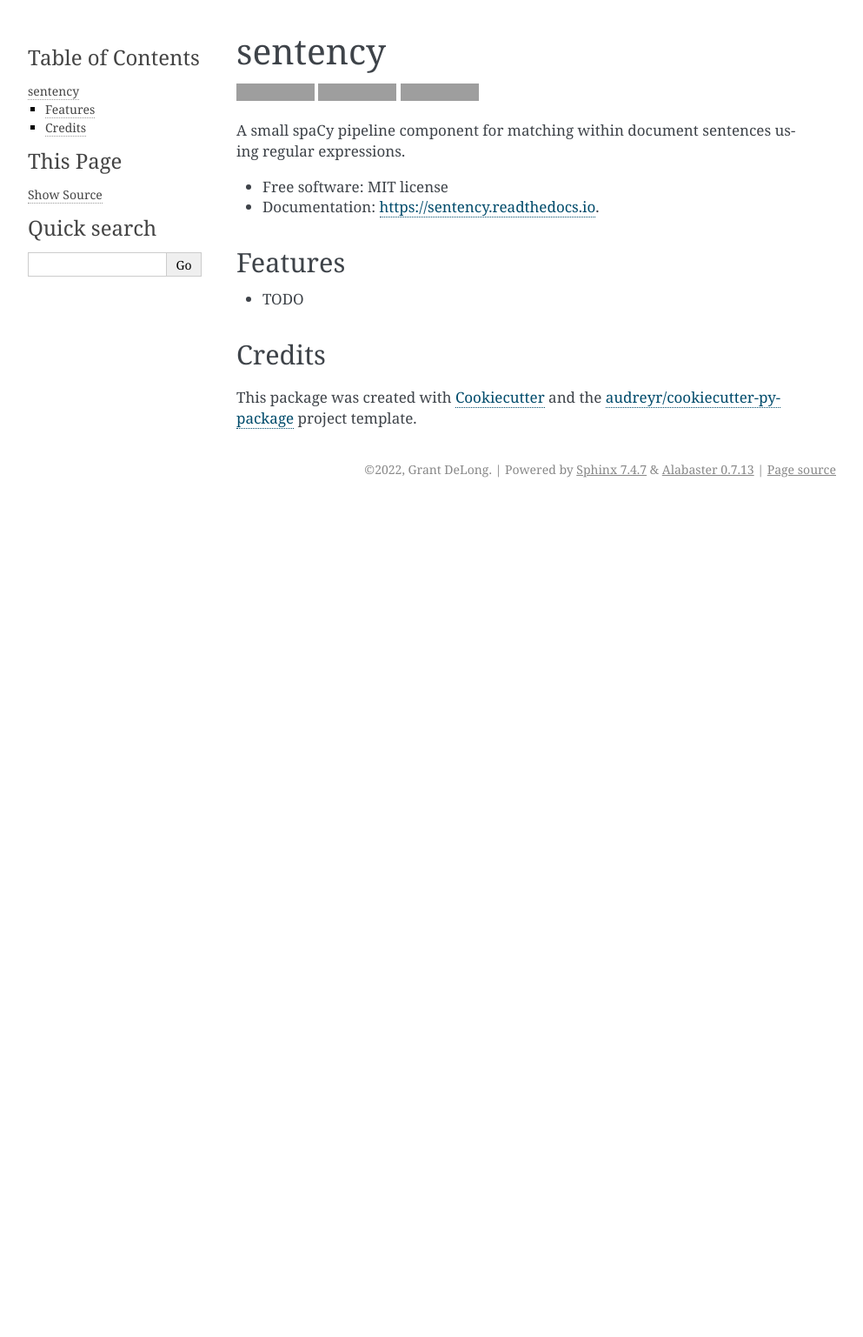
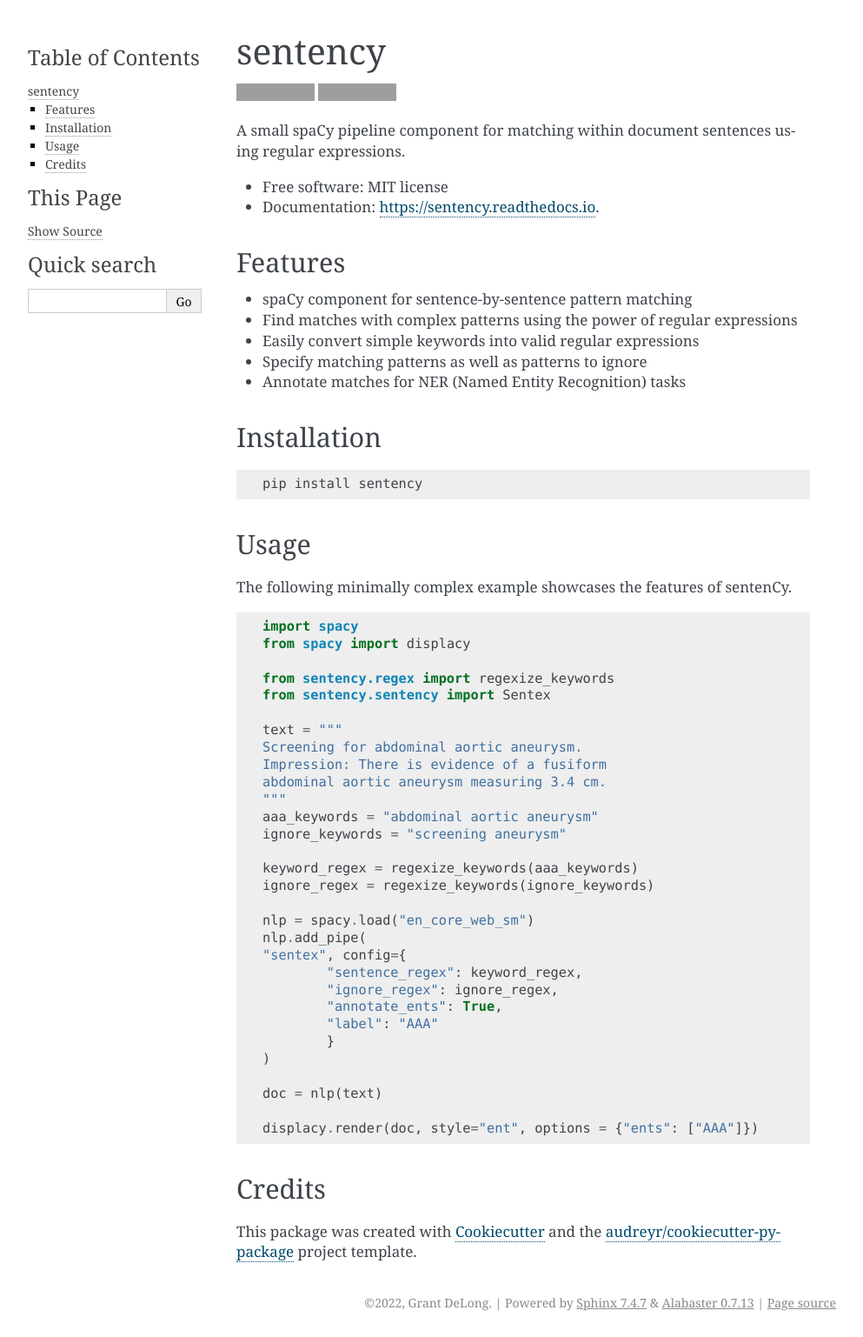
Before and after one commit to g-delong/sentency, a Sphinx documentation site: the page built from docs/readme.rst, in a window 1280 px wide. Shown: the whole page at 87% size, without its empty margins (148-1141 px from the left). Built offline with Sphinx 7.4.7, drawn with Linux system fonts in a browser that asks for light colours; before the commit the page ends 900 px from its top, so only the background shows below that; grey boxes are pictures that could not be loaded.

Commit message:
updated README, documentation

```diff
--- a/README.rst
+++ b/README.rst
@@ -26,7 +24,59 @@ A small spaCy pipeline component for matching within document sentences using re
 Features
 --------
 
-* TODO
+* spaCy component for sentence-by-sentence pattern matching
+* Find matches with complex patterns using the power of regular expressions
+* Easily convert simple keywords into valid regular expressions
+* Specify matching patterns as well as patterns to ignore
+* Annotate matches for NER (Named Entity Recognition) tasks
+
+Installation
+------------
+
+.. code-block:: shell
+
+        pip install sentency
+
+
+
+Usage
+--------
+
+The following minimally complex example showcases the features of sentenCy.
+
+
+.. code-block:: python
+
+        import spacy
+        from spacy import displacy
+
+        from sentency.regex import regexize_keywords
+        from sentency.sentency import Sentex
+
+        text = """
+        Screening for abdominal aortic aneurysm.
+        Impression: There is evidence of a fusiform
+        abdominal aortic aneurysm measuring 3.4 cm.
+        """
+        aaa_keywords = "abdominal aortic aneurysm"
+        ignore_keywords = "screening aneurysm"
+
+        keyword_regex = regexize_keywords(aaa_keywords)
+        ignore_regex = regexize_keywords(ignore_keywords)
+
+        nlp = spacy.load("en_core_web_sm")
+        nlp.add_pipe(
+        "sentex", config={
+                "sentence_regex": keyword_regex,
+                "ignore_regex": ignore_regex,
+                "annotate_ents": True,
+                "label": "AAA"
+                }
+        )
+
+        doc = nlp(text)
+
+        displacy.render(doc, style="ent", options = {"ents": ["AAA"]})
 
 Credits
 -------
```
Also changed, not shown: other parts of README.rst (+1 -3 lines), docs/usage.rst (+30 -1 lines).
